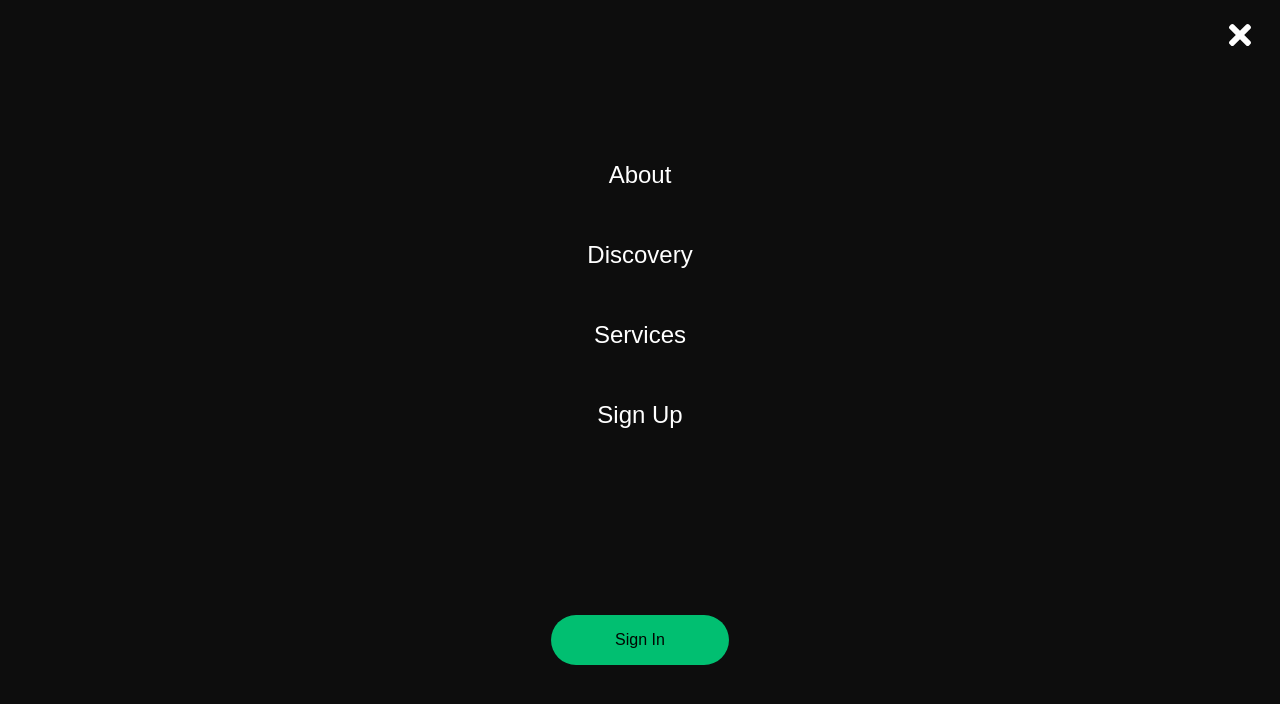
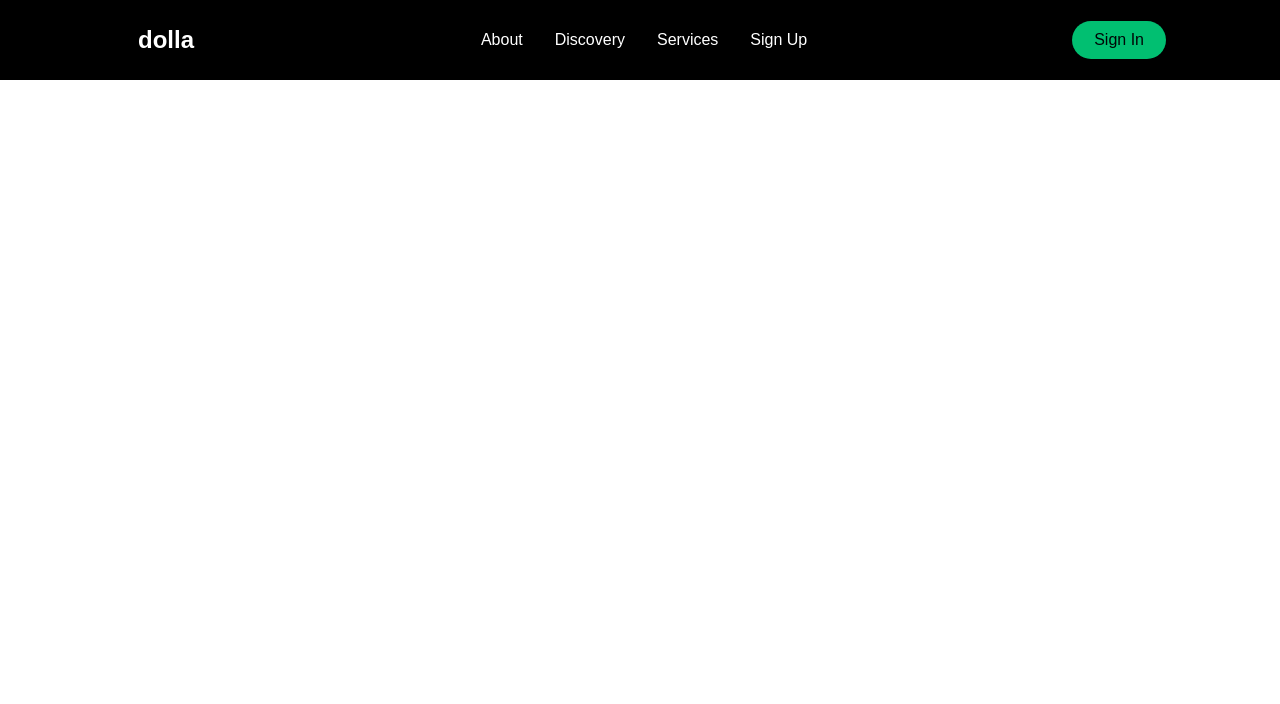
Before and after one commit to mgamal91/site03, a React (Create React App) app: page / in a window 1280 px wide. Shown: the top 704 px of the page. Built offline with nearby package versions, Linux system fonts and the light colour scheme.

Commit message:
slidebar fn

```diff
--- a/src/App.js
+++ b/src/App.js
@@ -1,13 +1,12 @@
 import './App.css';
-import Navbar from './Components/NavBar/Navbar';
 import {BrowserRouter as Router} from 'react-router-dom';
-import Sidebar from './Components/SideBar/Sidebar';
+
+import Home from './Components/Home';
 
 function App() {
   return (
     <Router>
-      <Sidebar/>
-      <Navbar/>
+      <Home/>
     </Router>
   );
 }
--- /dev/null
+++ b/src/Components/Home.js
@@ -0,0 +1,26 @@
+import React , {useState}from "react";
+import Navbar from './NavBar/Navbar';
+import Sidebar from './SideBar/Sidebar';
+
+const Home = () => {
+    //use state
+    //isOpen is the name i gave in the SidebarElements
+    /* opacity: ${({ isOpen }) => (isOpen ? "100%" : "0")};
+  top: ${({ isOpen }) => (isOpen ? "0" : "-100%")}; */
+  //set whatever you name
+    const [isOpen, setIsOpen ]=useState(false);
+    //update the state from false to true and visevers(will return true or false)
+    const toggle=()=>
+    {
+        setIsOpen(!isOpen);
+    }
+  return (
+    <>
+      <Sidebar isOpen={isOpen} toggle={toggle} />
+      <Navbar toggle={toggle} />
+
+    </>
+  );
+};
+
+export default Home;
--- a/src/Components/NavBar/Navbar.js
+++ b/src/Components/NavBar/Navbar.js
@@ -11,13 +11,14 @@ import {
   NavLogo,
   NavMenu,
 } from "./NavbarElements";
-const Navbar = () => {
+const Navbar = (props) => {
   return (
     <>
       <Nav>
         <NavbarContainer>
           <NavLogo to="/">dolla</NavLogo>
-          <MobileIcon>
+          {/* onClick trigger the toggle coming from home to show MobileIcon part */}
+          <MobileIcon onClick={props.toggle}>
             {/* from react icons */}
             <FaBars />
           </MobileIcon>
--- a/src/Components/NavBar/NavbarElements.js
+++ b/src/Components/NavBar/NavbarElements.js
@@ -36,7 +36,17 @@ export const NavLogo = styled(LinkRouter)`color:#fff;
     margin-left: 24px;
     font-weight: bold;
     text-decoration: none;
-  }   `;
+/* extra */
+&:hover
+{
+  /* time it takes to ease the effect of hover color change */
+  transition:all 0.2s ease-in-out;
+
+  color:#01bf71;
+}
+
+
+    `;
 /* only viewed through smaller screens */
 export const MobileIcon=styled.div`
 display:none;
@@ -82,7 +92,17 @@ cursor:pointer;
 &.active
 {
   border-bottom:3px solid #01bf71;
-}`;
+}
+/* extra */
+&:hover
+{
+  /* time it takes to ease the effect of hover color change */
+  transition:all 0.2s ease-in-out;
+
+  color:#01bf71;
+}
+
+`;
 
 /* Languages Button */
 
--- a/src/Components/SideBar/Sidebar.js
+++ b/src/Components/SideBar/Sidebar.js
@@ -10,19 +10,20 @@ import {
   SidebarRoute
 } from "./SidebarElements";
 
-const Sidebar = () => {
+const Sidebar = (props) => {
+  const {toggle,isOpen}=props;
   return (
     <>
-      <SidebarContainer>
-        <Icon>
+      <SidebarContainer isOpen={isOpen} onClick={toggle}>
+        <Icon onClick={toggle}>
           <CloseIcon />
         </Icon>
         <SlidebarWrapper>
           <SlidebarMenu>
-            <SlidebarLink to="about">About</SlidebarLink>
-            <SlidebarLink to="discovery">Discovery</SlidebarLink>
-            <SlidebarLink to="services">Services</SlidebarLink>
-            <SlidebarLink to="signup">Sign Up</SlidebarLink>
+            <SlidebarLink to="about" onClick={toggle}>About</SlidebarLink>
+            <SlidebarLink to="discovery" onClick={toggle}>Discovery</SlidebarLink>
+            <SlidebarLink to="services" onClick={toggle}>Services</SlidebarLink>
+            <SlidebarLink to="signup" onClick={toggle}>Sign Up</SlidebarLink>
           </SlidebarMenu>
           <SideBtnWrap>
               {/* react router link hence the / */}
--- a/src/Components/SideBar/SidebarElements.js
+++ b/src/Components/SideBar/SidebarElements.js
@@ -15,9 +15,9 @@ export const SidebarContainer = styled.aside`
   top: 0;
   left: 0;
   transition: 0.3s ease-in-out;
-  /* opacity: ${({ isOpen }) => (isOpen ? "100%" : "0")};
-  top: ${({ isOpen }) => (isOpen ? "0" : "-100%")}; */
-  top:0;
+  opacity: ${({ isOpen }) => (isOpen ? "100%" : "0")};
+  top: ${({ isOpen }) => (isOpen ? "0" : "-100%")};
+  /* top:0; */
 `;
 /* style the react icon named  FaTimes*/
 export const CloseIcon = styled(FaTimes)`
```
